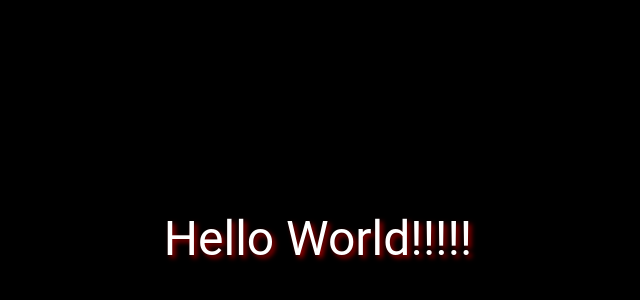
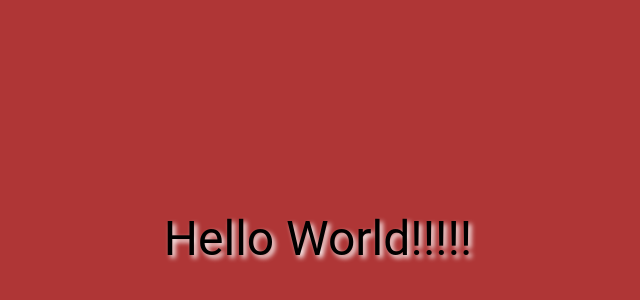
Before and after one commit to sebailey30/demo01, a plain HTML site: page index.html in a window 1280 px wide. Shown: the part 162-462 px from the top of the page, without its empty margins (322-962 px from the left). Drawn offline with Linux system fonts and the light colour scheme.

Commit message:
make light theme

```diff
--- a/style.css
+++ b/style.css
@@ -6,12 +6,12 @@ body {
 section {
     display: grid;
     height: 100vh;
-    background: #000000;
+    background: #af3636;
 }
 
 h1 {
     margin: auto;
     font: 3rem Roboto, arial;
-    color: #fff;
-    text-shadow: 3px 3px 5px rgba(255, 0, 0, 0.6);
+    color: #000;
+    text-shadow: 3px 3px 5px rgba(255, 255, 255, 1);
 }
```
